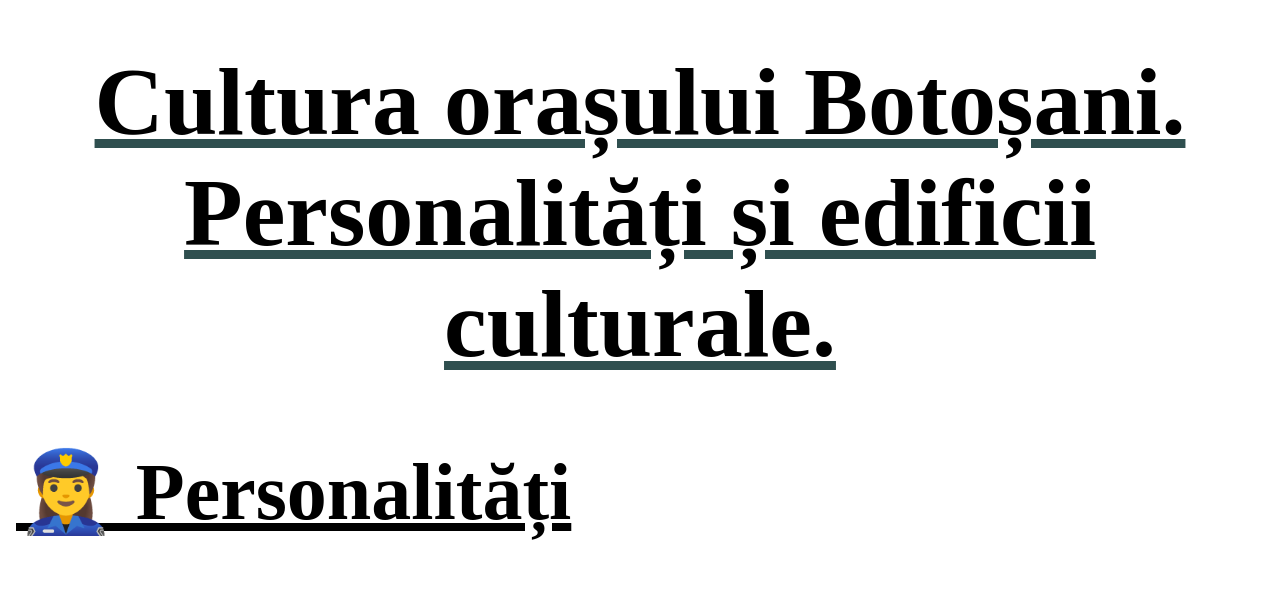
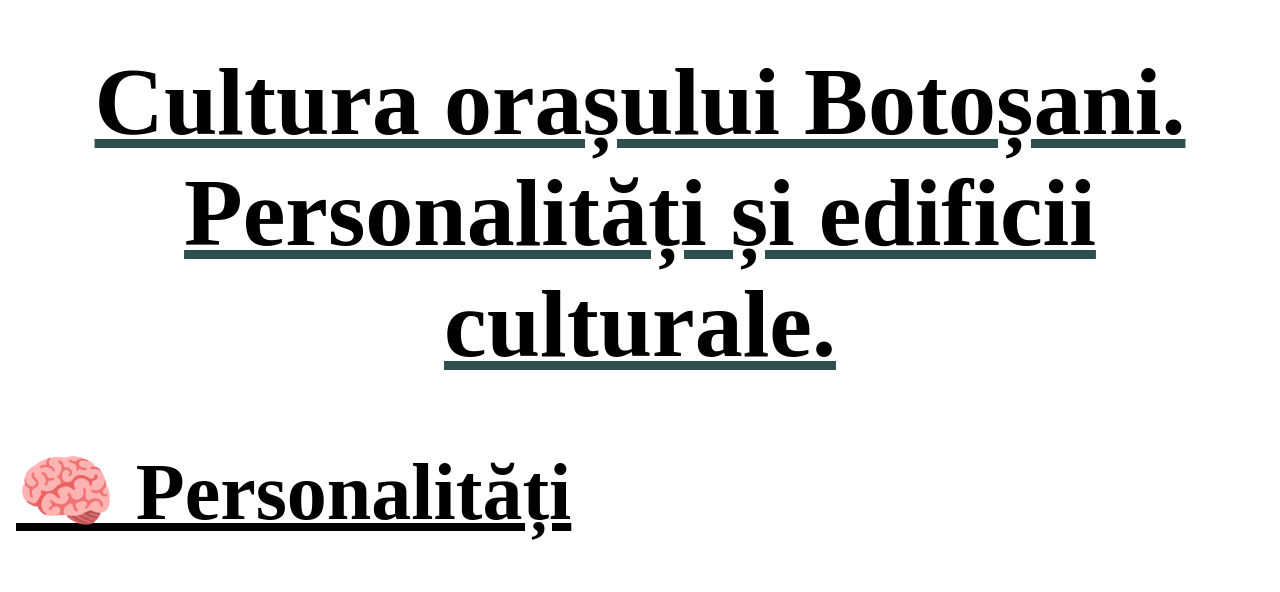
Before and after one commit to LenLeonard2011/BCP, a plain HTML site: page cultura.html in a window 1280 px wide. Shown: the part 208-800 px from the top of the page. Drawn offline with Linux system fonts and the light colour scheme.

Commit message:
Update cultura.html

```diff
--- a/cultura.html
+++ b/cultura.html
@@ -16,7 +16,7 @@
 
         <div class="container">
             <h1>Cultura orașului Botoșani. Personalități și edificii culturale.</h1>
-            <h2 style="padding-left: 1vh; text-decoration: underline;">👮‍♀️ Personalități</h2>
+            <h2 style="padding-left: 1vh; text-decoration: underline;">🧠 Personalități</h2>
             <p>Orașul Botoșani a oferit lumii multe nume faimoase pentru ce au făcut culturii și istoriei locale, dar și naționale. Cele mai cunoscute dintre aceste nume sunt: <br>
                 <br>- Grigore Antipa(naturalist),
                 <br><img src="poze/antipa_el.bmp" alt="el, antipa">
```
